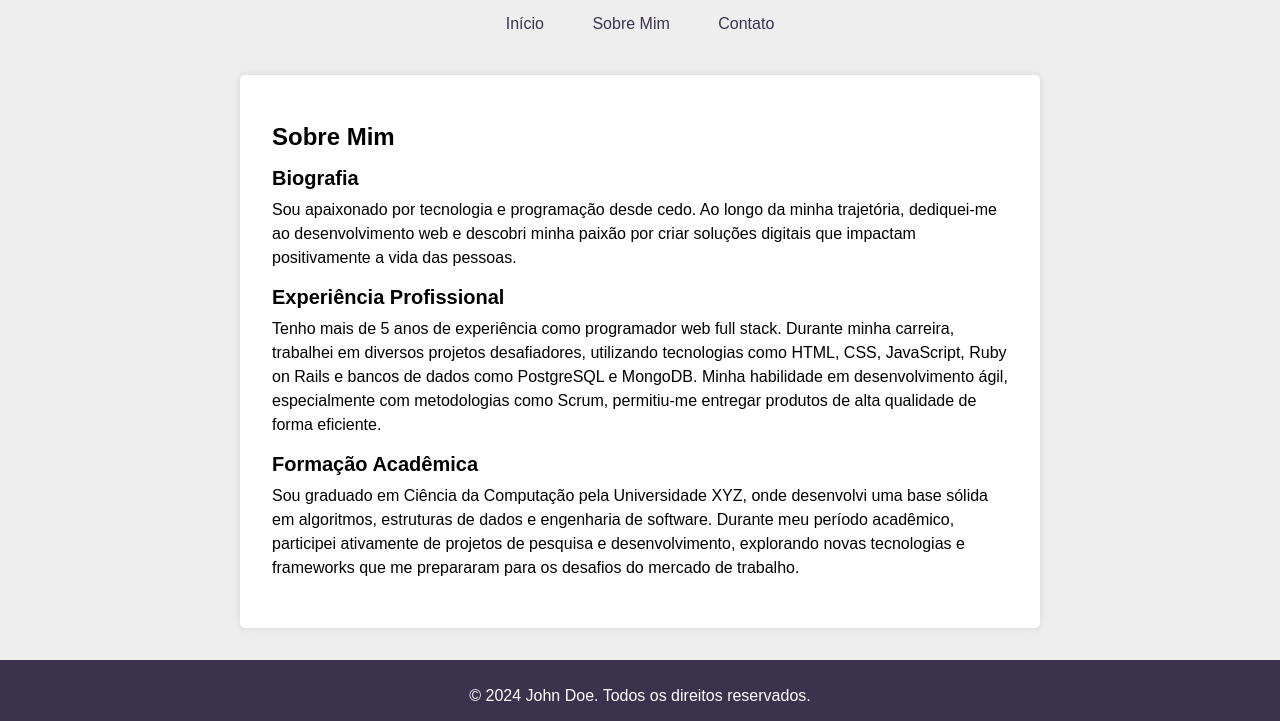
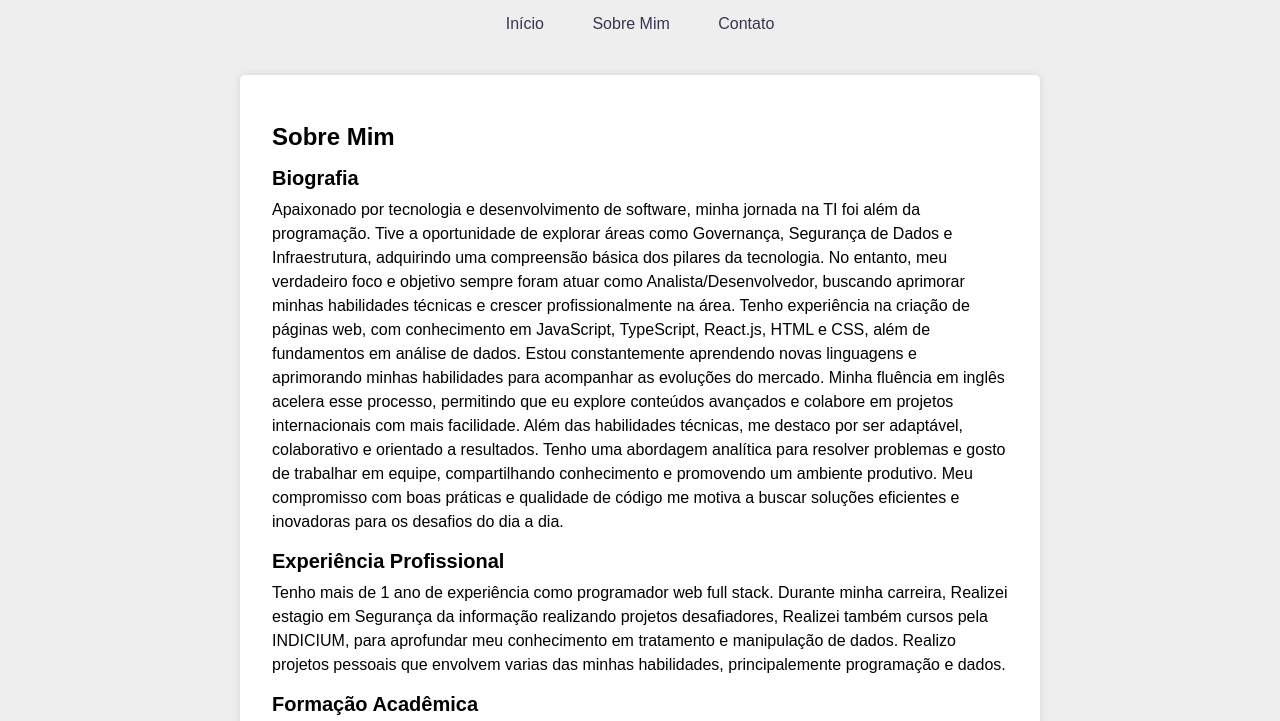
Before and after one commit to HalbertEinsten/halbertcamilo_github.io, a plain HTML site: page sobre.html in a window 1280 px wide. Shown: the part 72-793 px from the top of the page. Drawn offline with Linux system fonts and the light colour scheme.

Commit message:
alteração das informações

```diff
--- a/sobre.html
+++ b/sobre.html
@@ -3,13 +3,13 @@
   <head>
     <meta charset="UTF-8" />
     <meta name="viewport" content="width=device-width, initial-scale=1.0" />
-    <title>Sobre - John Doe</title>
+    <title>Sobre - Halbert Santos</title>
     <link rel="stylesheet" href="style.css" />
   </head>
   <body>
     <header>
       <div>
-        <div class="logo">John Doe</div>
+        <div class="logo">Halbert Santos</div>
         <div class="title">Programador Web Full Stack</div>
       </div>
       <nav>
@@ -24,23 +24,28 @@
         <h1>Sobre Mim</h1>
         <h2>Biografia</h2>
         <p>
-          Sou apaixonado por tecnologia e programação desde cedo. Ao longo da
-          minha trajetória, dediquei-me ao desenvolvimento web e descobri minha
-          paixão por criar soluções digitais que impactam positivamente a vida
-          das pessoas.
+          Apaixonado por tecnologia e desenvolvimento de software, minha jornada na TI foi além da programação.
+          Tive a oportunidade de explorar áreas como Governança, Segurança de Dados e Infraestrutura, adquirindo uma compreensão básica dos pilares da tecnologia.
+          No entanto, meu verdadeiro foco e objetivo sempre foram atuar como Analista/Desenvolvedor, buscando aprimorar minhas habilidades técnicas e crescer profissionalmente na área.
+
+          Tenho experiência na criação de páginas web, com conhecimento em JavaScript, TypeScript, React.js, HTML e CSS, além de fundamentos em análise de dados.
+          Estou constantemente aprendendo novas linguagens e aprimorando minhas habilidades para acompanhar as evoluções do mercado.
+          Minha fluência em inglês acelera esse processo, permitindo que eu explore conteúdos avançados e colabore em projetos internacionais com mais facilidade.
+
+          Além das habilidades técnicas, me destaco por ser adaptável, colaborativo e orientado a resultados.
+          Tenho uma abordagem analítica para resolver problemas e gosto de trabalhar em equipe, compartilhando conhecimento e promovendo um ambiente produtivo.
+          Meu compromisso com boas práticas e qualidade de código me motiva a buscar soluções eficientes e inovadoras para os desafios do dia a dia.
         </p>
         <h2>Experiência Profissional</h2>
         <p>
-          Tenho mais de 5 anos de experiência como programador web full stack.
-          Durante minha carreira, trabalhei em diversos projetos desafiadores,
-          utilizando tecnologias como HTML, CSS, JavaScript, Ruby on Rails e
-          bancos de dados como PostgreSQL e MongoDB. Minha habilidade em
-          desenvolvimento ágil, especialmente com metodologias como Scrum,
-          permitiu-me entregar produtos de alta qualidade de forma eficiente.
+          Tenho mais de 1 ano de experiência como programador web full stack.
+          Durante minha carreira, Realizei estagio em Segurança da informação realizando projetos desafiadores,
+          Realizei também cursos pela INDICIUM, para aprofundar meu conhecimento em tratamento e manipulação de dados.
+          Realizo projetos pessoais que envolvem varias das minhas habilidades, principalemente programação e dados.
         </p>
         <h2>Formação Acadêmica</h2>
         <p>
-          Sou graduado em Ciência da Computação pela Universidade XYZ, onde
+          Sou graduado em Ciência da Computação pela Universidade UniBh, onde
           desenvolvi uma base sólida em algoritmos, estruturas de dados e
           engenharia de software. Durante meu período acadêmico, participei
           ativamente de projetos de pesquisa e desenvolvimento, explorando novas
```
Also changed, not shown: contato.html (+7 -14 lines), index.html (+6 -7 lines).
